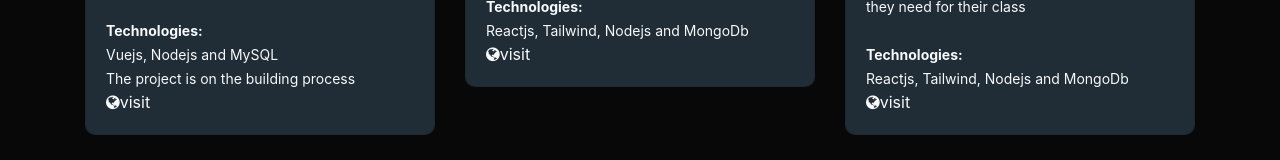
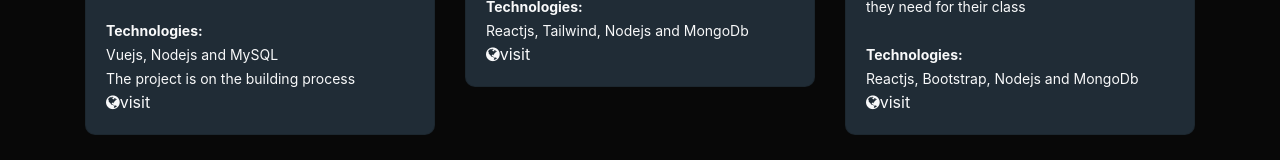
Before and after one commit to Agboola12/React-Portflio, a React (Create React App) app: page / in a window 1280 px wide. Shown: the part 1304-1464 px from the top of the page. Built offline with nearby package versions, Linux system fonts and the light colour scheme.

Commit message:
wip on the project

```diff
--- a/src/App.js
+++ b/src/App.js
@@ -151,9 +151,10 @@ function App() {
                     <div className='card    text-light'>
                         <div className='card-body'>
                           <h5 className='card-title '>School Learning System</h5>
-                          <small className='card-text'>School Learning System is a made for School, Teachers can signup to the website, while students can go there to check the resources they need for their class</small><br/><br/>
+                          <small className='card-text'>School Learning System is a made for School, Teachers can signup to the website,
+                          while students can go there to check the resources they need for their class</small><br/><br/>
                           <small><b>Technologies:</b></small><br/>
-                          <small>Reactjs, Tailwind, Nodejs and MongoDb</small><br/>
+                          <small>Reactjs, Bootstrap, Nodejs and MongoDb</small><br/>
                           <Link to="https://elijay-anonymous-message.vercel.app/"  className='text-light'><i class="fa fa-globe" aria-hidden="true"></i>visit</Link>
                         </div>
                       </div><br/>
```
